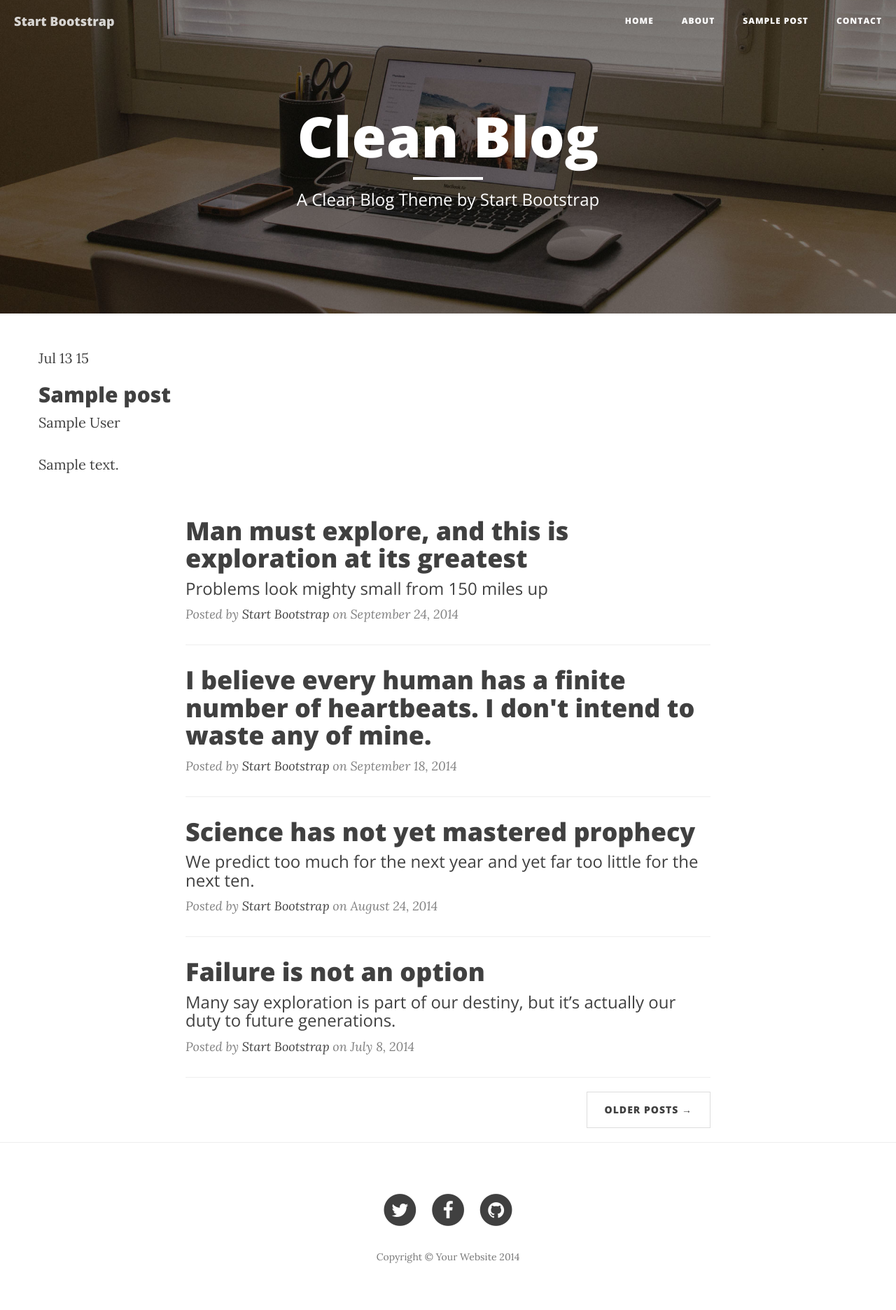
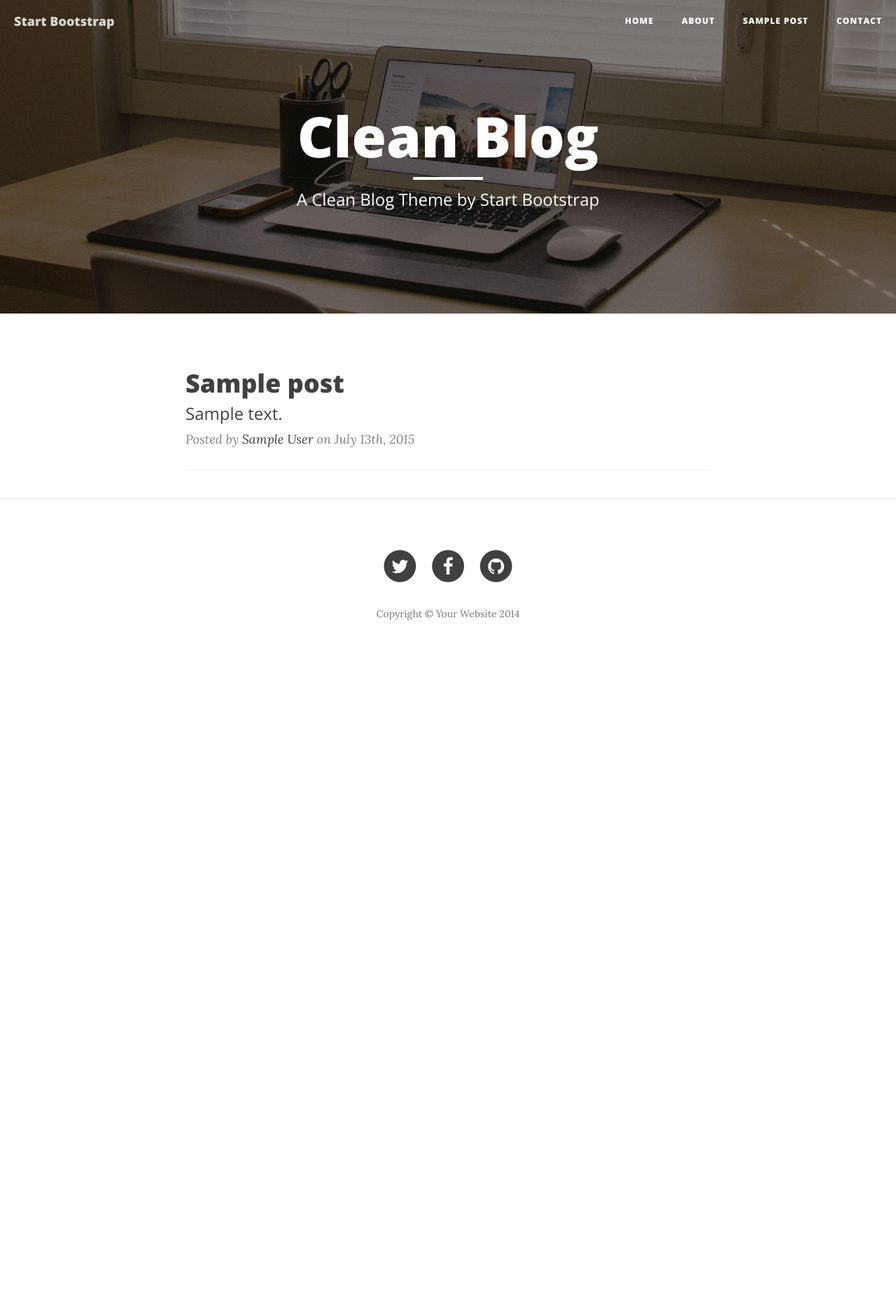
Before and after one commit to lswiderski/neufrin-website-theme, a WordPress theme: template index.php in a window 1280 px wide. Shown: the whole page at 70% size. After the commit the page ends 886 px from the top, so only its background shows below. Run offline with PHP 8.4 and a stand-in for WordPress, Linux system fonts and the light colour scheme; the site name, menu and one post (Sample post) are stand-ins, and other content is empty; some libraries are stand-ins or nearby versions.

Commit message:
posts loop

```diff
--- /dev/null
+++ b/functions.php
@@ -0,0 +1,8 @@
+<?php
+
+function custom_excerpt_length( $length ) {
+	return 20;
+}
+add_filter( 'excerpt_length', 'custom_excerpt_length', 999 );
+
+?>
--- a/index.php
+++ b/index.php
@@ -19,83 +19,32 @@
         <!-- Main Content -->
         <div class="container">
             <div class="row">
-            <?php if ( have_posts() ) : ?>
-    <?php while ( have_posts() ) : the_post(); ?>
-      <div id="post-<?php the_ID(); ?>" <?php post_class(); ?>>
-        <div class="post-header">
-            <div class="date"><?php the_time( 'M j y' ); ?></div>
-            <h2><a href="<?php the_permalink(); ?>" rel="bookmark" title="Permanent Link to <?php the_title_attribute(); ?>"><?php the_title(); ?></a></h2>
-            <div class="author"><?php the_author(); ?></div>
-        </div><!--end post header-->
-        <div class="entry clear">
-            <?php if ( function_exists( 'add_theme_support' ) ) the_post_thumbnail(); ?>
-            <?php the_content(); ?>
-            <?php edit_post_link(); ?>
-            <?php wp_link_pages(); ?>
-        </div><!--end entry-->
-        <div class="post-footer">
-            <div class="comments"><?php comments_popup_link( 'Leave a Comment', '1 Comment', '% Comments' ); ?></div>
-        </div><!--end post footer-->
-      </div><!--end post-->
-    <?php endwhile; /* rewind or continue if all posts have been fetched */ ?>
-      <div class="navigation index">
-        <div class="alignleft"><?php next_posts_link( 'Older Entries' ); ?></div>
-        <div class="alignright"><?php previous_posts_link( 'Newer Entries' ); ?></div>
-      </div><!--end navigation-->
-    <?php else : ?>
-    <?php endif; ?>
+                 <div class="col-lg-8 col-lg-offset-2 col-md-10 col-md-offset-1">
 
 
-                <div class="col-lg-8 col-lg-offset-2 col-md-10 col-md-offset-1">
-                    <div class="post-preview">
-                        <a href="post.html">
+<?php /* The loop */ ?>
+            <?php while ( have_posts() ) : the_post(); ?>
+
+
+                    <div class="post-preview  <?php post_class(); ?>" id="post-<?php the_ID(); ?> ">
+                        <a href="<?php the_permalink(); ?>" rel="bookmark"  title="Permanent Link to <?php the_title_attribute(); ?>">
                             <h2 class="post-title">
-                                Man must explore, and this is exploration at its greatest
+                               <?php the_title(); ?>
                             </h2>
                             <h3 class="post-subtitle">
-                                Problems look mighty small from 150 miles up
+                               <?php echo get_the_excerpt(); ?>
                             </h3>
                         </a>
-                        <p class="post-meta">Posted by <a href="#">Start Bootstrap</a> on September 24, 2014</p>
+                        <p class="post-meta">Posted by <a href="#"><?php the_author_posts_link(); ?></a> on <?php the_time('F jS, Y'); ?></p>
                     </div>
                     <hr>
-                    <div class="post-preview">
-                        <a href="post.html">
-                            <h2 class="post-title">
-                                I believe every human has a finite number of heartbeats. I don't intend to waste any of mine.
-                            </h2>
-                        </a>
-                        <p class="post-meta">Posted by <a href="#">Start Bootstrap</a> on September 18, 2014</p>
-                    </div>
-                    <hr>
-                    <div class="post-preview">
-                        <a href="post.html">
-                            <h2 class="post-title">
-                                Science has not yet mastered prophecy
-                            </h2>
-                            <h3 class="post-subtitle">
-                                We predict too much for the next year and yet far too little for the next ten.
-                            </h3>
-                        </a>
-                        <p class="post-meta">Posted by <a href="#">Start Bootstrap</a> on August 24, 2014</p>
-                    </div>
-                    <hr>
-                    <div class="post-preview">
-                        <a href="post.html">
-                            <h2 class="post-title">
-                                Failure is not an option
-                            </h2>
-                            <h3 class="post-subtitle">
-                                Many say exploration is part of our destiny, but it’s actually our duty to future generations.
-                            </h3>
-                        </a>
-                        <p class="post-meta">Posted by <a href="#">Start Bootstrap</a> on July 8, 2014</p>
-                    </div>
-                    <hr>
+            <?php endwhile; ?>
+
+
                     <!-- Pager -->
                     <ul class="pager">
                         <li class="next">
-                            <a href="#">Older Posts &rarr;</a>
+                        <?php next_posts_link('Older Posts &rarr;'); ?>
                         </li>
                     </ul>
                 </div>
```
Also changed, not shown: single.php (added, +64 -0 lines).
